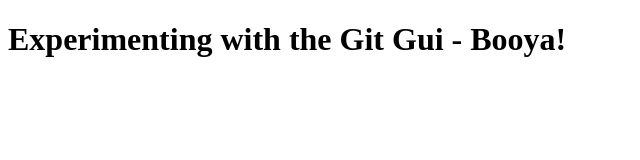
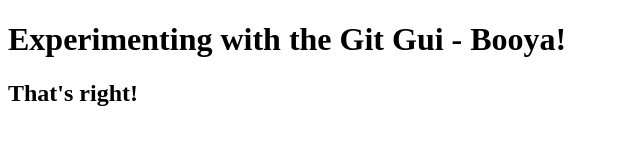
Before and after one commit to VamtigerInc/another-git-experiment, a plain HTML site: page index.html in a window 1280 px wide. Shown: the whole page, without its empty margins (0-640 px from the left). Drawn offline with Linux system fonts and the light colour scheme.

```diff
--- a/index.html
+++ b/index.html
@@ -9,6 +9,10 @@
         <h1>
             Experimenting with the Git Gui - Booya!
         </h1>
+
+        <h2>
+            That's right!
+        </h2>
     </header>
 </body>
 </html>
```
Also changed, not shown: 1 other file.
